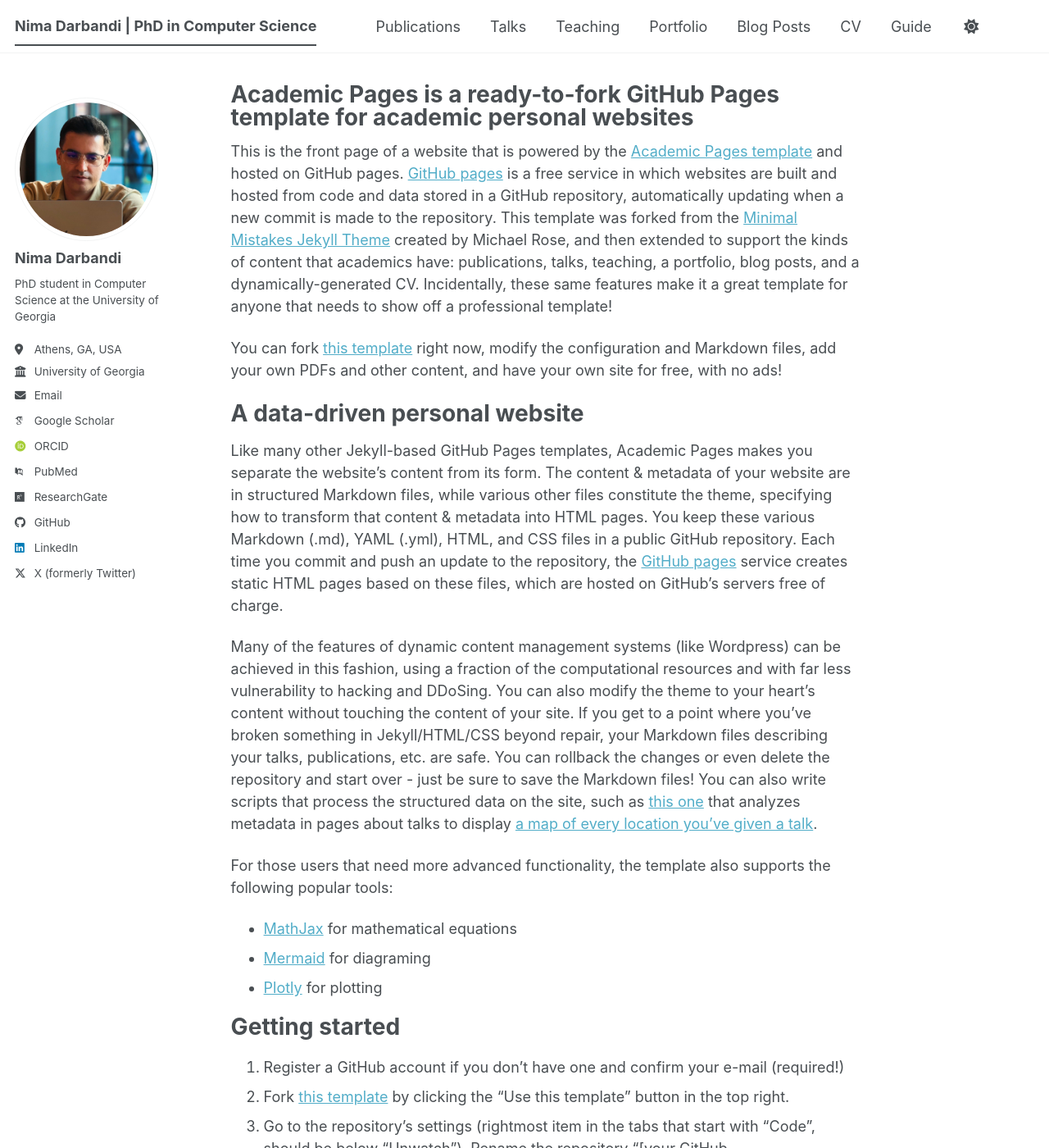
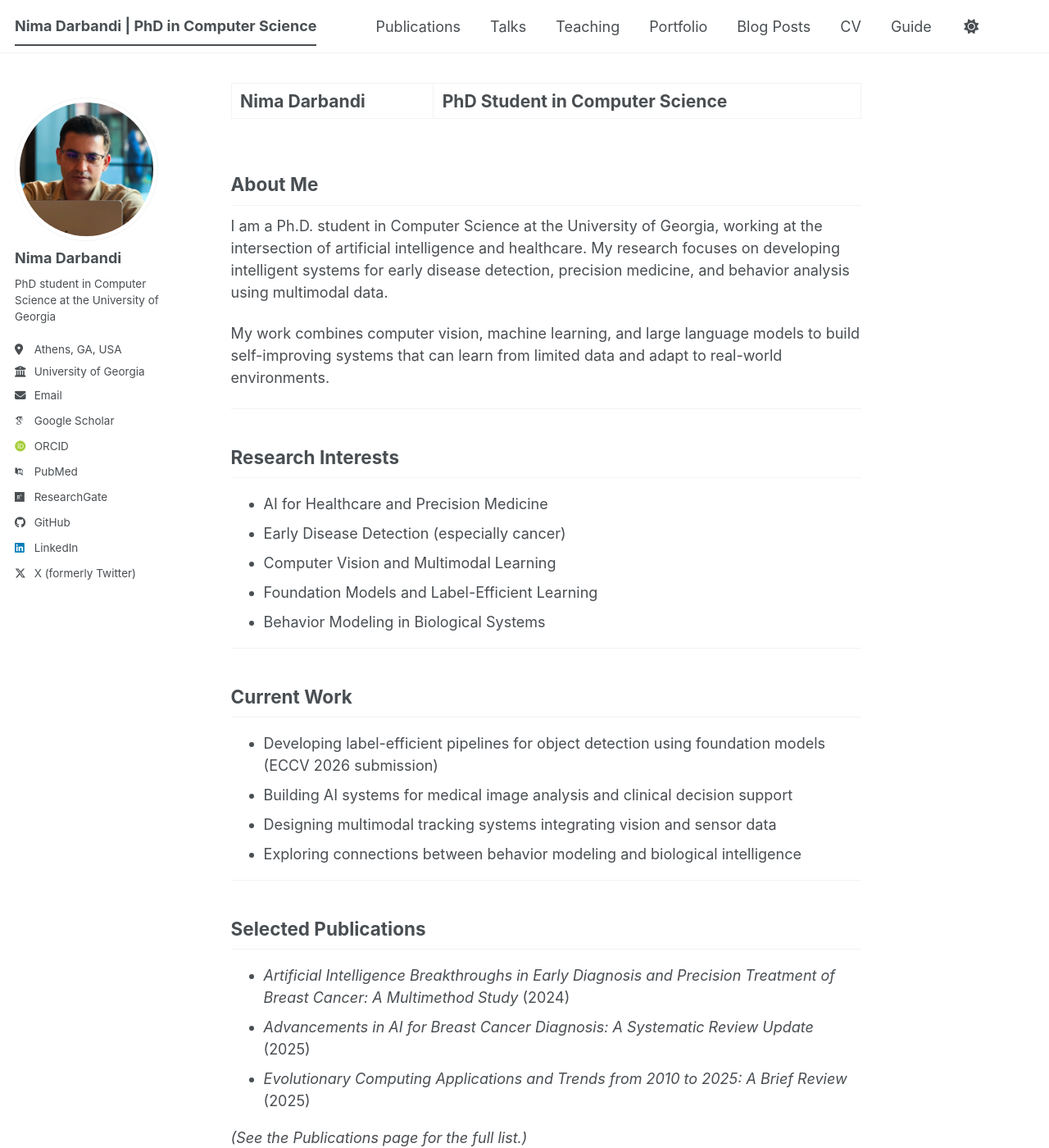
Before and after one commit to nimadarbandi/nimadarbandi.github.io, a Jekyll site: the page built from _pages/about.md, in a window 1280 px wide and 1400 px high. Shown: the whole window at 82% size. Built offline with Jekyll 4.4.1, drawn with Linux system fonts in a browser that asks for light colours; some web fonts are replaced; a script bundle is joined from its source files by our own code; library files that are not in the unit come from our copies; some of the changed text lies outside the part shown.

Commit message:
Update about.md

```diff
--- a/_pages/about.md
+++ b/_pages/about.md
@@ -1,56 +1,57 @@
 ---
 permalink: /
-title: "Academic Pages is a ready-to-fork GitHub Pages template for academic personal websites"
+title: "Nima Darbandi | PhD Student in Computer Science"
 author_profile: true
 redirect_from:
   - /about/
   - /about.html
 ---
 
-This is the front page of a website that is powered by the [Academic Pages template](https://github.com/academicpages/academicpages.github.io) and hosted on GitHub pages. [GitHub pages](https://pages.github.com) is a free service in which websites are built and hosted from code and data stored in a GitHub repository, automatically updating when a new commit is made to the repository. This template was forked from the [Minimal Mistakes Jekyll Theme](https://mmistakes.github.io/minimal-mistakes/) created by Michael Rose, and then extended to support the kinds of content that academics have: publications, talks, teaching, a portfolio, blog posts, and a dynamically-generated CV. Incidentally, these same features make it a great template for anyone that needs to show off a professional template!
+## About Me
+I am a Ph.D. student in Computer Science at the University of Georgia, working at the intersection of artificial intelligence and healthcare. My research focuses on developing intelligent systems for early disease detection, precision medicine, and behavior analysis using multimodal data.
 
- You can fork [this template](https://github.com/academicpages/academicpages.github.io) right now, modify the configuration and Markdown files, add your own PDFs and other content, and have your own site for free, with no ads!
+My work combines computer vision, machine learning, and large language models to build self-improving systems that can learn from limited data and adapt to real-world environments.
 
-A data-driven personal website
-======
-Like many other Jekyll-based GitHub Pages templates, Academic Pages makes you separate the website's content from its form. The content & metadata of your website are in structured Markdown files, while various other files constitute the theme, specifying how to transform that content & metadata into HTML pages. You keep these various Markdown (.md), YAML (.yml), HTML, and CSS files in a public GitHub repository. Each time you commit and push an update to the repository, the [GitHub pages](https://pages.github.com/) service creates static HTML pages based on these files, which are hosted on GitHub's servers free of charge.
+---
 
-Many of the features of dynamic content management systems (like Wordpress) can be achieved in this fashion, using a fraction of the computational resources and with far less vulnerability to hacking and DDoSing. You can also modify the theme to your heart's content without touching the content of your site. If you get to a point where you've broken something in Jekyll/HTML/CSS beyond repair, your Markdown files describing your talks, publications, etc. are safe. You can rollback the changes or even delete the repository and start over - just be sure to save the Markdown files! You can also write scripts that process the structured data on the site, such as [this one](https://github.com/academicpages/academicpages.github.io/blob/master/talkmap.ipynb) that analyzes metadata in pages about talks to display [a map of every location you've given a talk](https://academicpages.github.io/talkmap.html).
+## Research Interests
+- AI for Healthcare and Precision Medicine
+- Early Disease Detection (especially cancer)
+- Computer Vision and Multimodal Learning
+- Foundation Models and Label-Efficient Learning
+- Behavior Modeling in Biological Systems
 
-For those users that need more advanced functionality, the template also supports the following popular tools:
-- [MathJax](https://www.mathjax.org/) for mathematical equations
-- [Mermaid](https://mermaid.js.org/) for diagraming
-- [Plotly](https://plotly.com/javascript/) for plotting
+---
 
-Getting started
-======
-1. Register a GitHub account if you don't have one and confirm your e-mail (required!)
-1. Fork [this template](https://github.com/academicpages/academicpages.github.io) by clicking the "Use this template" button in the top right.
-1. Go to the repository's settings (rightmost item in the tabs that start with "Code", should be below "Unwatch"). Rename the repository "[your GitHub username].github.io", which will also be your website's URL.
-1. Set site-wide configuration and create content & metadata (see below -- also see [this set of diffs](https://archive.is/3TPas) showing what files were changed to set up [an example site](https://getorg-testacct.github.io) for a user with the username "getorg-testacct")
-1. Upload any files (like PDFs, .zip files, etc.) to the files/ directory. They will appear at https://[your GitHub username].github.io/files/example.pdf.
-1. Check status by going to the repository settings, in the "GitHub pages" section
+## Current Work
+- Developing label-efficient pipelines for object detection using foundation models (ECCV 2026 submission)
+- Building AI systems for medical image analysis and clinical decision support
+- Designing multimodal tracking systems integrating vision and sensor data
+- Exploring connections between behavior modeling and biological intelligence
 
-Site-wide configuration
-------
-The main configuration file for the site is in the base directory in [_config.yml](https://github.com/academicpages/academicpages.github.io/blob/master/_config.yml), which defines the content in the sidebars and other site-wide features. You will need to replace the default variables with ones about yourself and your site's github repository. The configuration file for the top menu is in [_data/navigation.yml](https://github.com/academicpages/academicpages.github.io/blob/master/_data/navigation.yml). For example, if you don't have a portfolio or blog posts, you can remove those items from that navigation.yml file to remove them from the header.
+---
 
-Create content & metadata
-------
-For site content, there is one Markdown file for each type of content, which are stored in directories like _publications, _talks, _posts, _teaching, or _pages. For example, each talk is a Markdown file in the [_talks directory](https://github.com/academicpages/academicpages.github.io/tree/master/_talks). At the top of each Markdown file is structured data in YAML about the talk, which the theme will parse to do lots of cool stuff. The same structured data about a talk is used to generate the list of talks on the [Talks page](https://academicpages.github.io/talks), each [individual page](https://academicpages.github.io/talks/2012-03-01-talk-1) for specific talks, the talks section for the [CV page](https://academicpages.github.io/cv), and the [map of places you've given a talk](https://academicpages.github.io/talkmap.html) (if you run this [python file](https://github.com/academicpages/academicpages.github.io/blob/master/talkmap.py) or [Jupyter notebook](https://github.com/academicpages/academicpages.github.io/blob/master/talkmap.ipynb), which creates the HTML for the map based on the contents of the _talks directory).
+## Selected Publications
+- *Artificial Intelligence Breakthroughs in Early Diagnosis and Precision Treatment of Breast Cancer: A Multimethod Study* (2024)
+- *Advancements in AI for Breast Cancer Diagnosis: A Systematic Review Update* (2025)
+- *Evolutionary Computing Applications and Trends from 2010 to 2025: A Brief Review* (2025)
 
-**Markdown generator**
+*(See the Publications page for the full list.)*
 
-The repository includes [a set of Jupyter notebooks](https://github.com/academicpages/academicpages.github.io/tree/master/markdown_generator
-) that converts a CSV containing structured data about talks or presentations into individual Markdown files that will be properly formatted for the Academic Pages template. The sample CSVs in that directory are the ones I used to create my own personal website at stuartgeiger.com. My usual workflow is that I keep a spreadsheet of my publications and talks, then run the code in these notebooks to generate the Markdown files, then commit and push them to the GitHub repository.
+---
 
-How to edit your site's GitHub repository
-------
-Many people use a git client to create files on their local computer and then push them to GitHub's servers. If you are not familiar with git, you can directly edit these configuration and Markdown files directly in the github.com interface. Navigate to a file (like [this one](https://github.com/academicpages/academicpages.github.io/blob/master/_talks/2012-03-01-talk-1.md) and click the pencil icon in the top right of the content preview (to the right of the "Raw | Blame | History" buttons). You can delete a file by clicking the trashcan icon to the right of the pencil icon. You can also create new files or upload files by navigating to a directory and clicking the "Create new file" or "Upload files" buttons.
+## Ongoing Projects
+- AI-driven cancer diagnosis and biomarker discovery
+- Vision-language models for medical data understanding
+- Autonomous data curation using foundation models
+- Behavior tracking in multi-sensor environments
 
-Example: editing a Markdown file for a talk
-![Editing a Markdown file for a talk](/images/editing-talk.png)
+---
 
-For more info
-------
-More info about configuring Academic Pages can be found in [the guide](https://academicpages.github.io/markdown/), the [growing wiki](https://github.com/academicpages/academicpages.github.io/wiki), and you can always [ask a question on GitHub](https://github.com/academicpages/academicpages.github.io/discussions). The [guides for the Minimal Mistakes theme](https://mmistakes.github.io/minimal-mistakes/docs/configuration/) (which this theme was forked from) might also be helpful.
+## Contact
+Feel free to reach out for collaborations or discussions related to AI, healthcare, and interdisciplinary research.
+
+📧 Email: [darbandi@uga.edu]
+📍 University of Georgia, Athens, GA
+
+---
```
